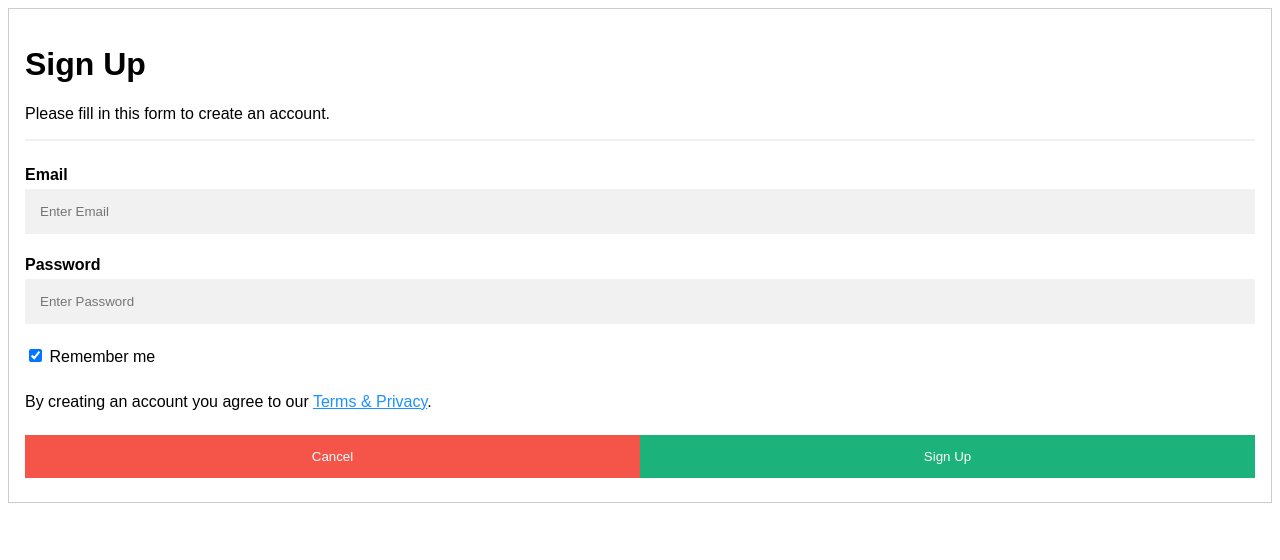
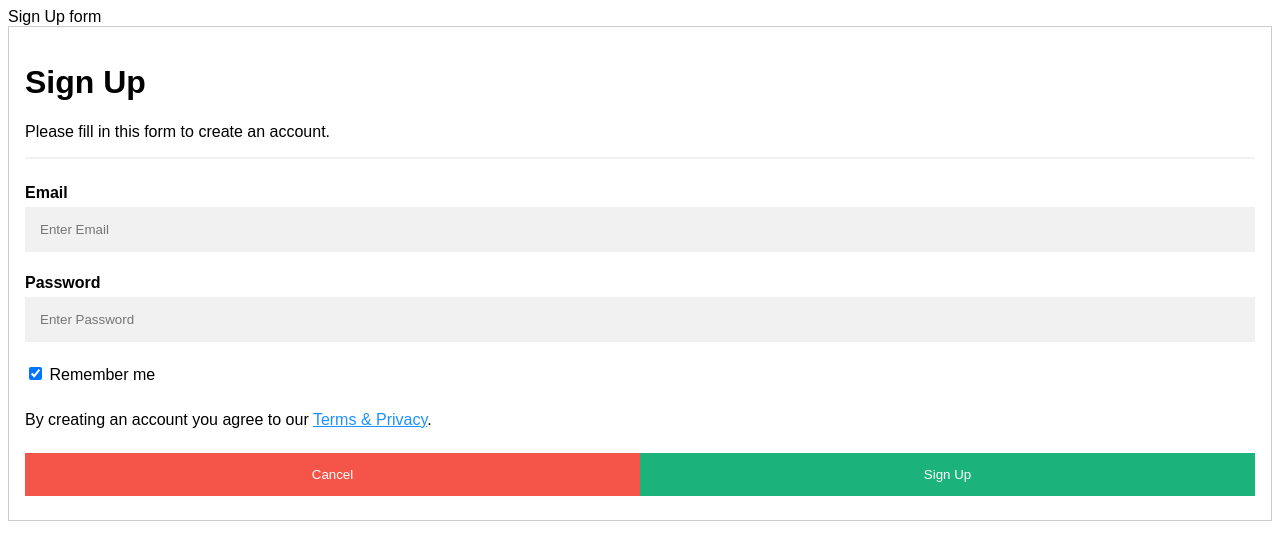
Before and after one commit to Anahid-maleki/deta-third_micro, a Flask app: page /signup in a window 1280 px wide. Shown: the top 560 px of the page. Run offline with Flask 2, Linux system fonts and the light colour scheme.

Commit message:
connection test

```diff
--- a/templates/signup.html
+++ b/templates/signup.html
@@ -72,7 +72,7 @@ button:hover {
 }
 </style>
 <body>
-
+Sign Up form
 <form action="#" method="post"  style="border:1px solid #ccc">
   <div class="container">
     <h1>Sign Up</h1>
```
Also changed, not shown: main.py (+11 -0 lines).
